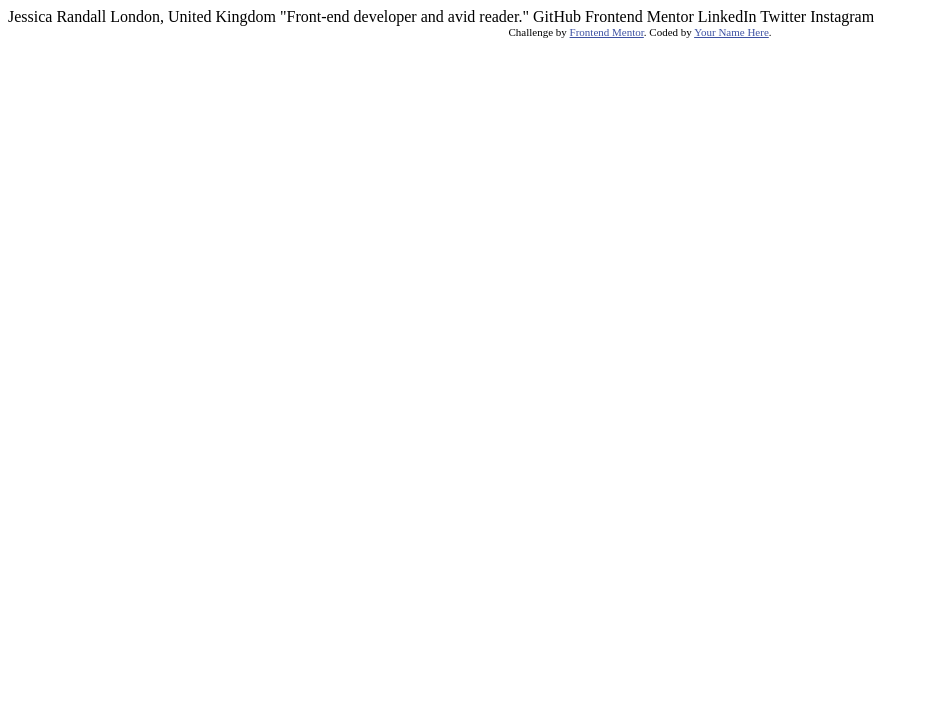
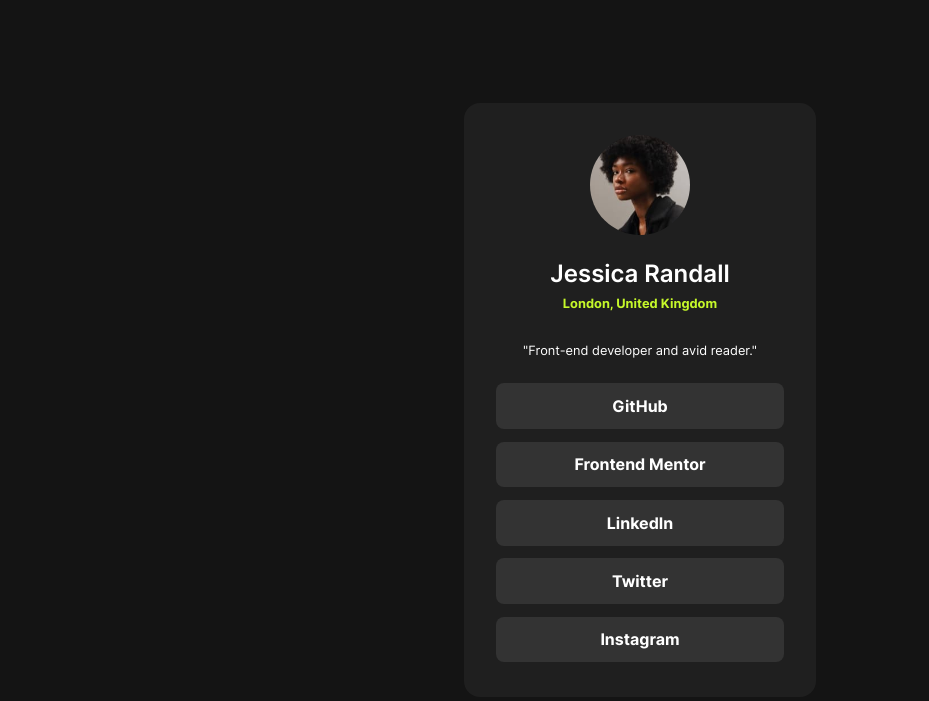
Before and after one commit to ralrafie96/social-links-profile-main, a plain HTML site: page index.html in a window 1280 px wide. Shown: the whole page, without its empty margins (0-929 px from the left). Drawn offline with Linux system fonts and the light colour scheme.

Commit message:
submission for social-links-profile-main

```diff
--- a/index.html
+++ b/index.html
@@ -1,8 +1,10 @@
 <!DOCTYPE html>
 <html lang="en">
+
 <head>
   <meta charset="UTF-8">
-  <meta name="viewport" content="width=device-width, initial-scale=1.0"> <!-- displays site properly based on user's device -->
+  <meta name="viewport" content="width=device-width, initial-scale=1.0">
+  <!-- displays site properly based on user's device -->
 
   <link rel="icon" type="image/png" sizes="32x32" href="./assets/images/favicon-32x32.png">
 
@@ -10,25 +12,134 @@
 
   <!-- Feel free to remove these styles or customise in your own stylesheet 👍 -->
   <style>
-    .attribution { font-size: 11px; text-align: center; }
-    .attribution a { color: hsl(228, 45%, 44%); }
+    @font-face {
+      font-family: "Inter-VariableFont_slnt";
+      src: url("./assets/fonts/Inter-VariableFont_slnt\,wght.ttf");
+    }
+
+    @font-face {
+      font-family: "Inter-Bold";
+      src: url("./assets/fonts/static/Inter-Bold.ttf");
+    }
+
+    @font-face {
+      font-family: "Inter-Regular";
+      src: url("./assets/fonts/static/Inter-Regular.ttf");
+    }
+
+    @font-face {
+      font-family: "Inter-SemiBold";
+      src: url("./assets/fonts/static/Inter-SemiBold.ttf");
+    }
+
+    body {
+      display: flex;
+      flex-direction: column;
+      justify-content: center;
+      align-items: center;
+      background-color: hsl(0, 0%, 8%);
+      font-family: "Inter-VariableFont_slnt";
+      height: 100dvh;
+      margin: 0;
+    }
+
+    img {
+      border-radius: 50%;
+      width: 100px;
+      height: 100px;
+      margin: 1rem;
+    }
+
+    .card {
+      background-color: hsl(0, 0%, 12%);
+      display: flex;
+      flex-direction: column;
+      justify-content: center;
+      align-items: center;
+      padding: 1rem 2rem;
+      border-radius: 1rem;
+      width: 18rem;
+    }
+
+    h1 {
+      color: hsl(0, 0%, 100%);
+      font-size: 1.5rem;
+      font-family: "Inter-SemiBold";
+      margin: 0.5rem;
+    }
+
+    h2 {
+      color: hsl(75, 94%, 57%);
+      font-size: 0.8rem;
+      margin: 0
+    }
+
+    p {
+      margin-top: 2rem;
+      color: hsl(0, 0%, 100%);
+      font-size: 0.8rem;
+    }
+
+    ul {
+      list-style-type: none;
+      margin: 0;
+      padding: 0;
+      width: 100%;
+      margin-bottom: 0.4rem;
+    }
+
+    ul li {
+      cursor: pointer;
+      background-color: hsl(0, 0%, 20%);
+      color: hsl(0, 0%, 100%);
+      margin: 0.8rem 0;
+      padding: 0.8rem 0;
+      width: 100%;
+      text-align: center;
+      border-radius: 0.5rem;
+      transition: all 0.2s ease;
+      font-family: "Inter-Bold";
+    }
+
+    ul li:hover {
+      background-color: hsl(75, 94%, 57%);
+      color: hsl(0, 0%, 8%);
+    }
   </style>
 </head>
+
 <body>
+  <main class="card">
+    <img src="./assets/images/avatar-jessica.jpeg" alt="avatar" />
+    <h1>
+      Jessica Randall
+    </h1>
+    <h2>
+      London, United Kingdom
+    </h2>
+    <p>
+      "Front-end developer and avid reader."
+    </p>
 
-  Jessica Randall
-  London, United Kingdom
-  "Front-end developer and avid reader."
+    <ul>
+      <li>
+        GitHub
+      </li>
+      <li>
+        Frontend Mentor
+      </li>
+      <li>
+        LinkedIn
+      </li>
+      <li>
+        Twitter
+      </li>
+      <li>
+        Instagram
+      </li>
+    </ul>
+  </main>
 
-  GitHub
-  Frontend Mentor
-  LinkedIn
-  Twitter
-  Instagram
+</body>
 
-  <div class="attribution">
-    Challenge by <a href="https://www.frontendmentor.io?ref=challenge" target="_blank">Frontend Mentor</a>.
-    Coded by <a href="#">Your Name Here</a>.
-  </div>
-</body>
 </html>
```
